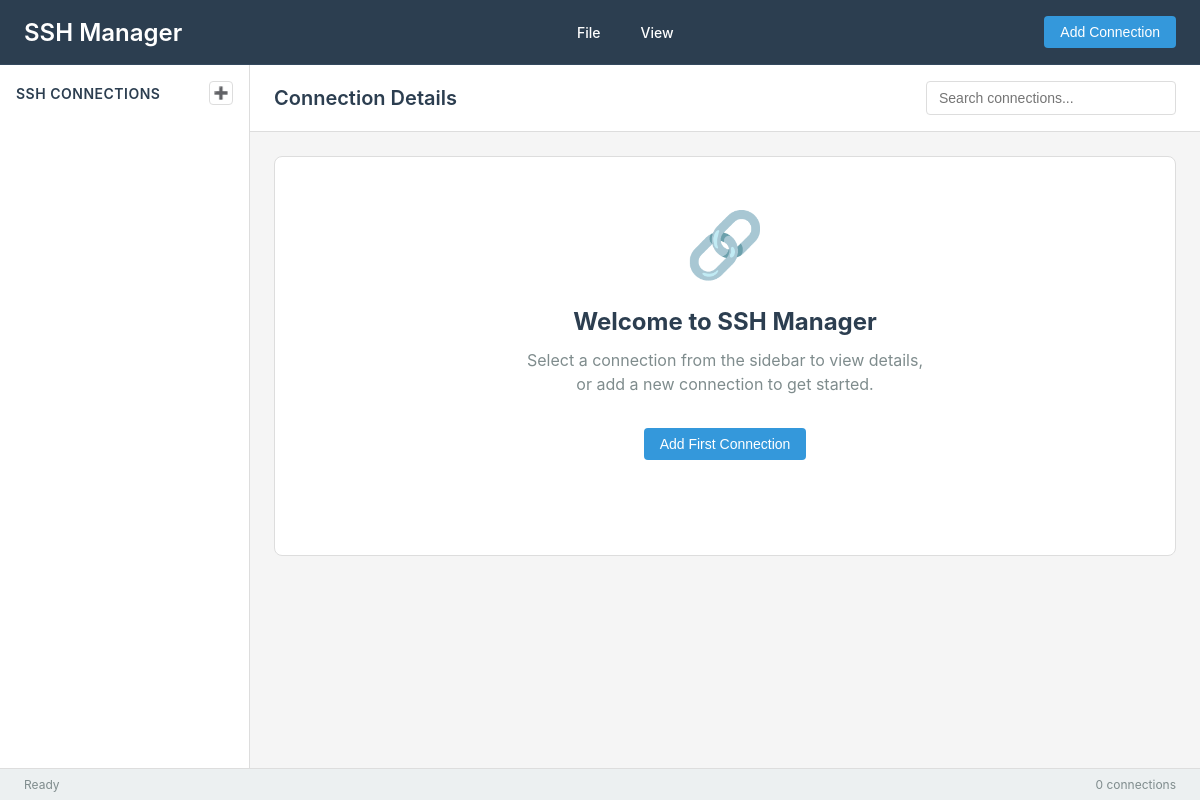
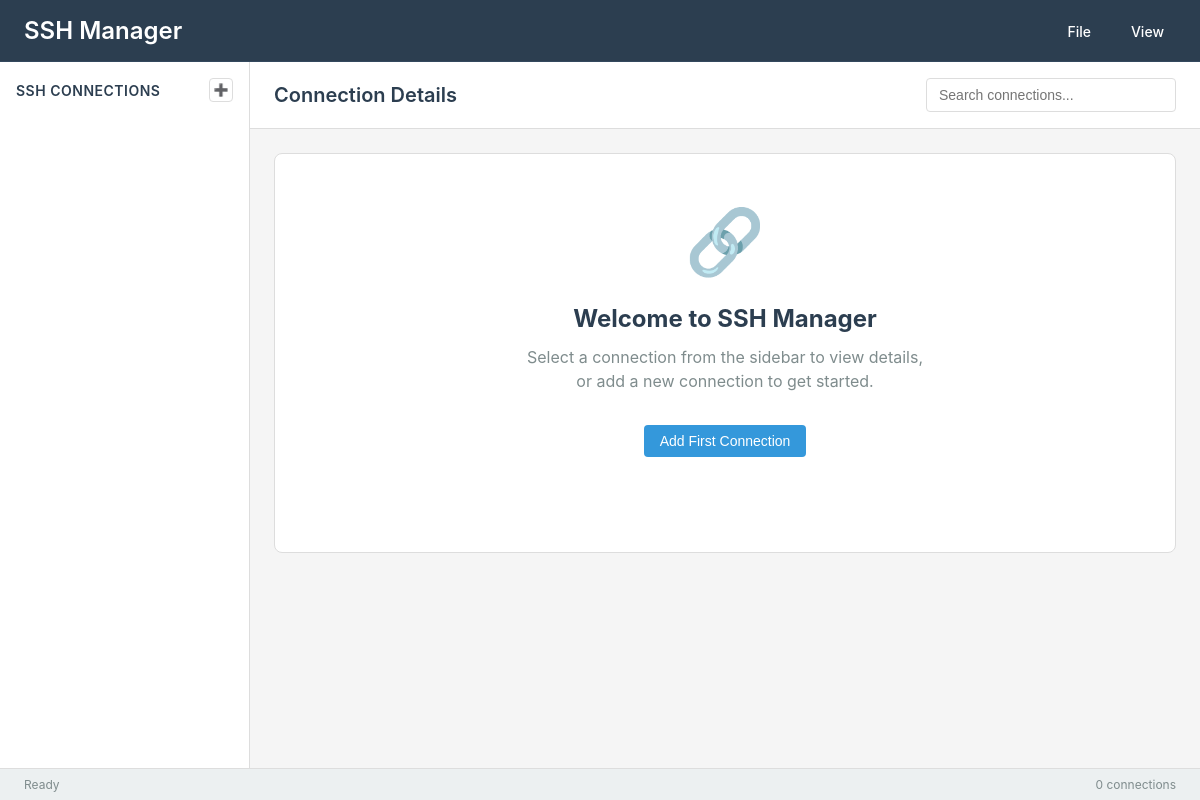
Before and after one commit to isriam/ssh_manager, an Electron app: page src/frontend/index.html in a window 1200 px wide. Drawn offline with Linux system fonts and the light colour scheme; no server answers.

Commit message:
Remove redundant Add Connection button from header
- Remove large Add Connection button from both full and compact modes
- Remove corresponding event listener for non-existent button
- Remove unused header-actions CSS rules
- Clean up header layout - File > Add Connection menu provides same functionality
- Simplify interface while maintaining all functionality via menu and Ctrl+N shortcut

```diff
--- a/src/frontend/app.js
+++ b/src/frontend/app.js
@@ -121,7 +121,6 @@ document.addEventListener('DOMContentLoaded', async () => {
 });
 
 function initializeEventListeners() {
-  document.getElementById('add-connection-btn').addEventListener('click', showAddConnectionForm);
   document.getElementById('search-input').addEventListener('input', filterConnections);
   document.getElementById('add-connection-form').addEventListener('submit', handleAddConnection);
   document.getElementById('edit-connection-form').addEventListener('submit', handleEditConnection);
--- a/src/frontend/index.html
+++ b/src/frontend/index.html
@@ -54,9 +54,6 @@
             </div>
           </div>
         </nav>
-        <div class="header-actions">
-          <button id="add-connection-btn" class="btn btn-primary">Add Connection</button>
-        </div>
       </header>
 
       <div class="compact-content">
@@ -138,9 +135,6 @@
           </div>
         </div>
       </nav>
-      <div class="header-actions">
-        <button id="add-connection-btn" class="btn btn-primary">Add Connection</button>
-      </div>
     </header>
 
     <div class="app-content">
--- a/src/frontend/styles.css
+++ b/src/frontend/styles.css
@@ -33,10 +33,6 @@ body {
   font-weight: 600;
 }
 
-.header-actions {
-  display: flex;
-  gap: 12px;
-}
 
 /* Universal Menu Bar */
 .menu-bar {
```
